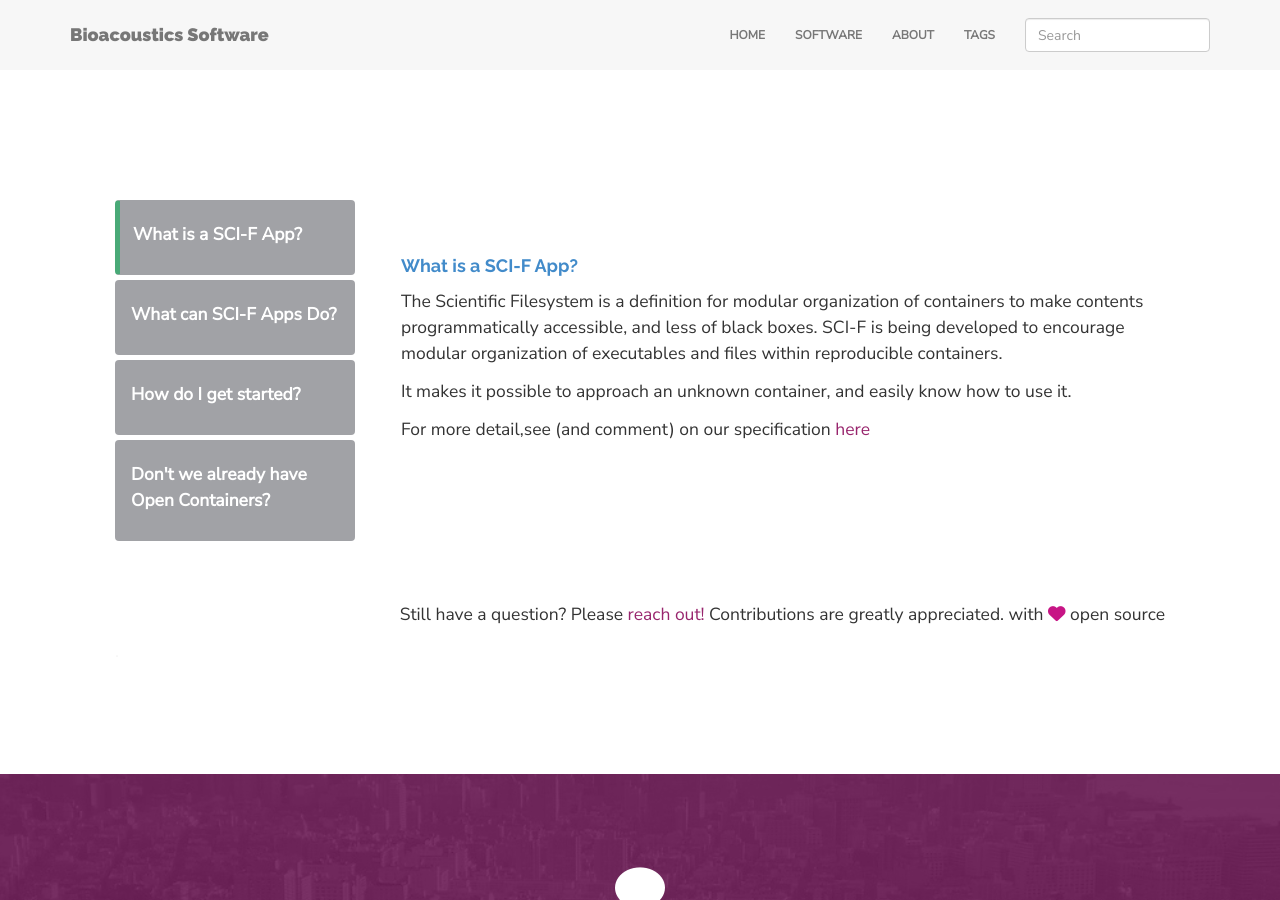
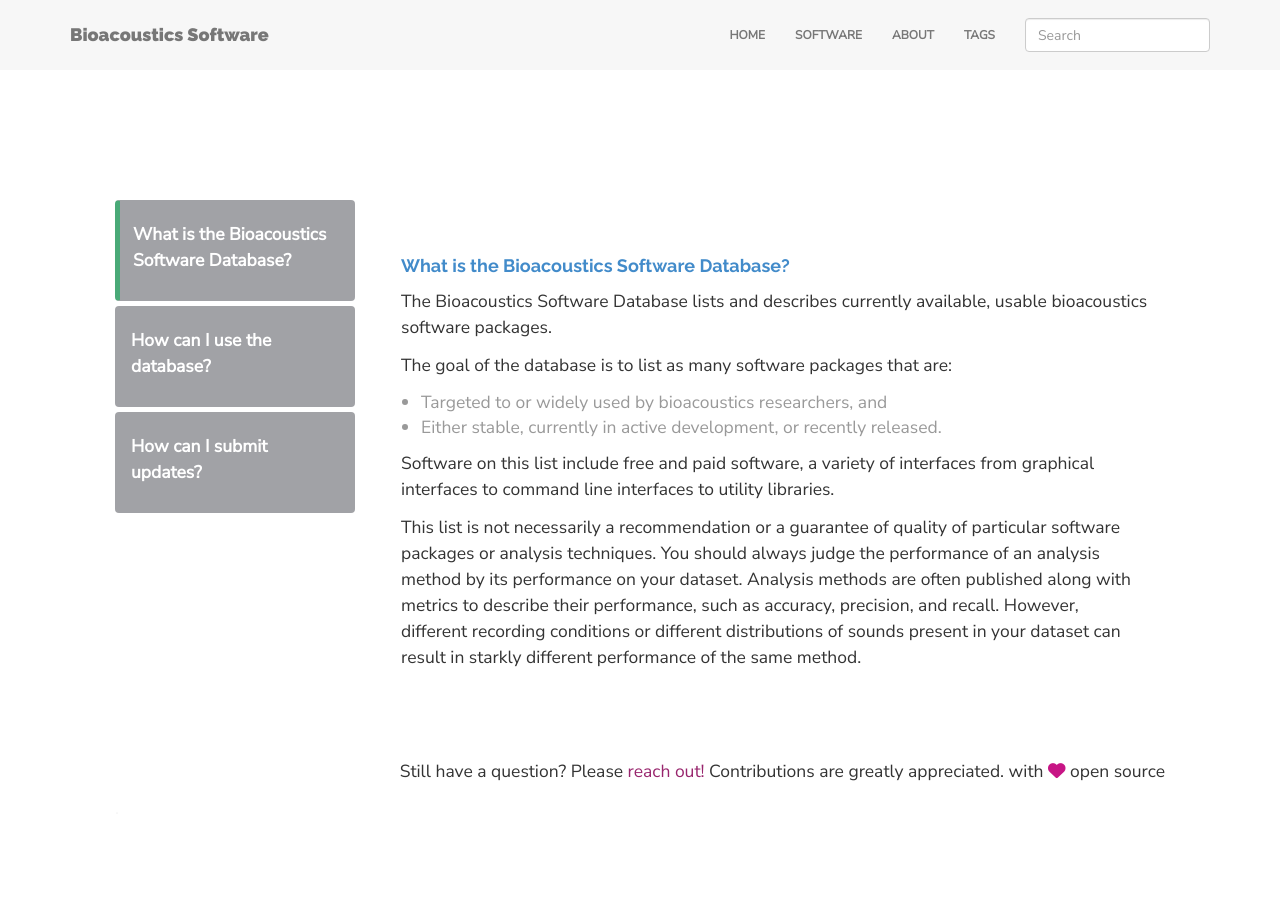
Before and after one commit to rhine3/bioacoustics-software, a Jekyll site: the page built from docs/pages/about.html, in a window 1280 px wide and 900 px high. Built offline with Jekyll 4.4.1, drawn with Linux system fonts in a browser that asks for light colours; nearby versions of some CDN libraries.

Commit message:
Update about.html
Add first detailed description of the database

```diff
--- a/docs/pages/about.html
+++ b/docs/pages/about.html
@@ -150,29 +150,22 @@ ul>li {
         <li class="panel panel-filled question active">
           <a href="#answer1" data-toggle="tab" aria-expanded="true">
             <div class="panel-body">
-              <p class="font-bold c-white">What is a SCI-F App?</p>
+              <p class="font-bold c-white">What is the Bioacoustics Software Database?</p>
             </div>
           </a>
         </li>
         <li class="panel panel-filled question">
           <a href="#answer2" data-toggle="tab" aria-expanded="false">
             <div class="panel-body">
-              <p class="font-bold c-white">What can SCI-F Apps Do?</p>
+              <p class="font-bold c-white">How can I use the database?</p>
             </div>
           </a>
         </li>
         <li class="panel panel-filled question">
           <a href="#answer3" data-toggle="tab" aria-expanded="false">
             <div class="panel-body">
-              <p class="font-bold c-white">How do I get started?</p>
+              <p class="font-bold c-white">How can I submit updates?</p>
               </p>
-            </div>
-          </a>
-        </li>
-        <li class="panel panel-filled question">
-          <a href="#answer4" data-toggle="tab" aria-expanded="false">
-            <div class="panel-body">
-              <p class="font-bold c-white">Don't we already have Open Containers?</p>
             </div>
           </a>
         </li>
@@ -187,60 +180,34 @@ ul>li {
       <div class="panel-body">
         <div class="tab-content">
           <div id="answer1" class="tab-pane active">
-            <h4>What is a SCI-F App?</h4>
+            <h4>What is the Bioacoustics Software Database?</h4>
             <p>
-            <p>The Scientific Filesystem is a definition for modular organization
-              of containers to make contents programmatically accessible, and less of black boxes.
-              SCI-F is being
-              developed to encourage modular organization of executables and files
-              within reproducible containers.
-            <p>It makes it possible to approach an unknown container, and easily know how to use it.</p>
-            <p>For more detail,see (and comment) on our specification <a href="https://vsoch.github.io/scif">here</a>  </p>
+            <p>The Bioacoustics Software Database lists and describes currently available, usable bioacoustics software packages.</p>
+            <p>The goal of the database is to list as many software packages that are:</p>
+            <ul>
+              <li> Targeted to or widely used by bioacoustics researchers, and </li>
+              <li> Either stable, currently in active development, or recently released. </li>
+            </ul>
+            <p>Software on this list include free and paid software, a variety of interfaces from graphical interfaces to command line interfaces to utility libraries.</p>
+            <p>This list is not necessarily a recommendation or a guarantee of quality of particular software packages or analysis techniques.
+              You should always judge the performance of an analysis method by its performance on your dataset.
+              Analysis methods are often published along with metrics to describe their performance, such as accuracy, precision, and recall.
+              However, different recording conditions or different distributions of sounds present in your dataset can result in starkly different performance of the same method.
+            </p>
           </div>
 
           <div id="answer2" class="tab-pane">
-            <h4>What can SCI-F Apps Do?</h4>
-              <p>SCI-F apps provide modular metrics, tests, and applications within a container.</p>
-              <p>A container typically has a primary function, which we call a runscript,
-              and apps serve as helpers, additional functions, or metric tests for
-              the container. A SCI-F app can serve any of the following:</p>
-
-                <ul>
-                  <li>Programmatically accessible entrypoints for multiple applications <a href="http://sci-f.org/apps/examples/applications/hello-world">[example]</a>.</li>
-                  <li>Wrappers to run a container in different contexts <a href="http://www.github.com/sci-f/jobmaker.scif">[example]</a>.</li>
-                  <li>Evaluation of metrics or additional tests/checks for a container. <a href="http://sci-f.org/apps/examples/metrics/metrics.scif">[example]</a>.</li>
-                  <li>Entrypoints to run components of scientific pipelines, and easily swap them out. <a href="#">[example-coming-soon]</a>.</li>
-                </ul>
-            <p>
-                A SCI-F app can also be fun. Some of the examples above include `custom` metrics to print a fortune along with a colored cow, or a stream of multicolored pokemon ascii.
-            </p>
+            <h4>How can I use and cite the database?</h4>
+              <p>Click on the "Software" tab to see the software in the database. You can search or sort by tags.</p>
+              <p>The database will have a DOI soon. In the meantime, please <a href="mailto:tessa.rhinehart@pitt.edu">contact Tessa Rhinehart</a> for citation information.</p>
 
           </div>
           <div id="answer3" class="tab-pane">
-            <h4>How Do I get Started and Contribute?
-                                    </h4>
-            <p>SCI-F support will be released with Singularity Version 2.4, however
-              the features are included in the development branch. If you install from development:</p>
+            <h4>How can I submit updates?</h4>
+              <p>If you have suggestions for additional software to be included or corrections to be made to the descriptions of current software, please submit <a href="https://docs.google.com/forms/d/e/1FAIpQLSdE_UX-bvohtBLSXTAKbtapvR5wuw30WWIZcCjROp4HsdklTQ/viewform">this form</a>. We request that you fill out as many descriptions as you can that are relevant to the software at hand.</p>
+              <p>Your contributions are invaluable--thank you for your help to build the bioacoustics community!</p>
+          </div>
 
-{% highlight bash %}
-git clone -b development https://www.github.com/singularityware/singularity.git
-cd singularity
-./autogen.sh
-./configure --prefix=/usr/local
-make
-sudo make install
-{% endhighlight %}
-
-              <p>then you can build a container as your normally would, with any of the app
-              specifications included. You can view the <a target="_blank" href="https://github.com/singularityware/singularityware.github.io/blob/docs/2.4/pages/docs/user-docs/docs-apps.md">version 2.4 docs</a> for details about the SCI-F definition for Singulairty. Have an app you want to share? There will be easy instructions for adding it here soon. Can you write a text file? it's that easy.
-            </p>
-
-          </div>
-          <div id="answer4" class="tab-pane">
-            <h4>Don't we already have open containers?</h4>
-                 <p>SCI-F is not a standard or format for a container itself, it simply pertains
-                 to the organization of the content.</p>
-          </div>
         </div>
 
       </div>
```
